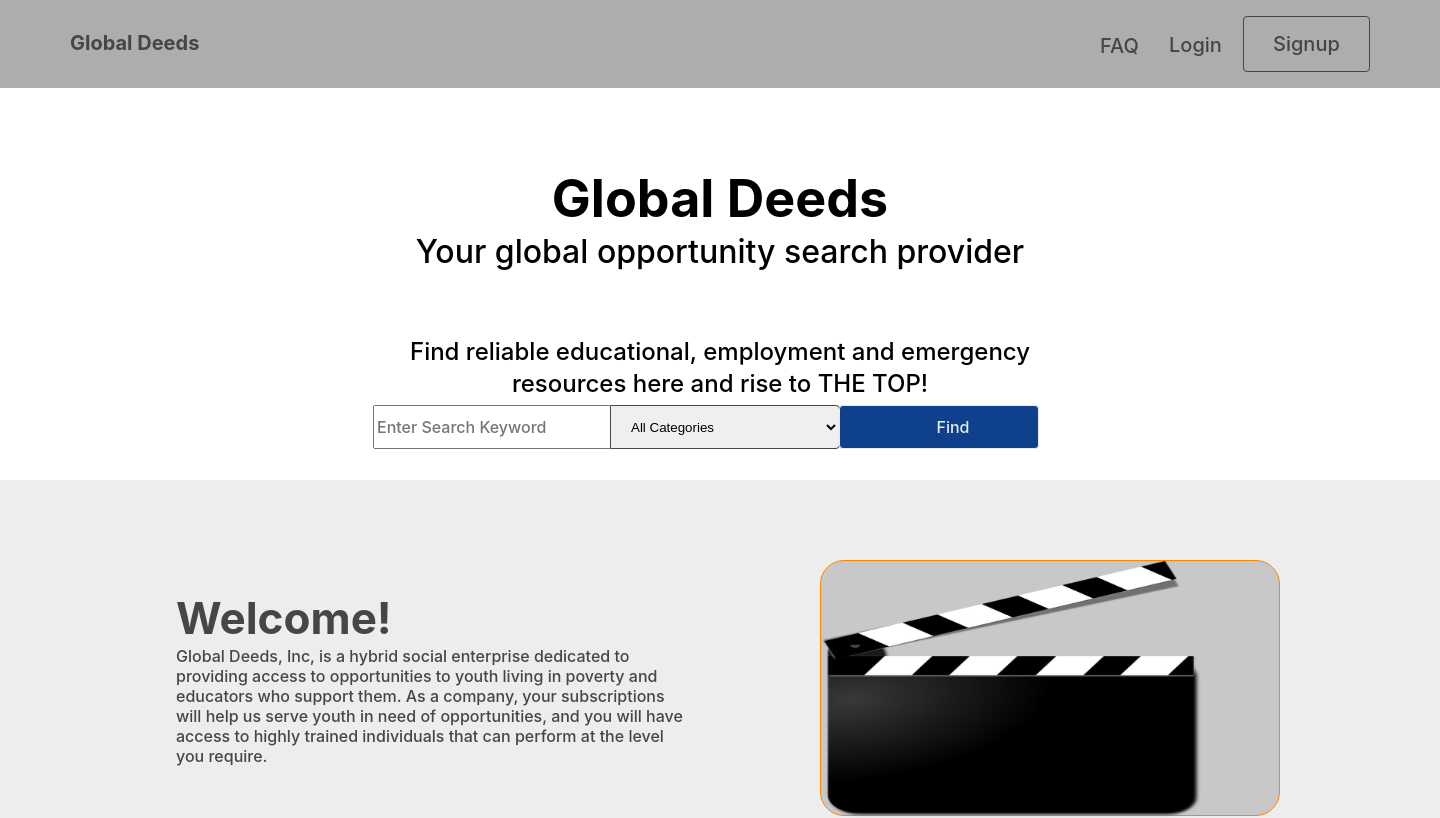
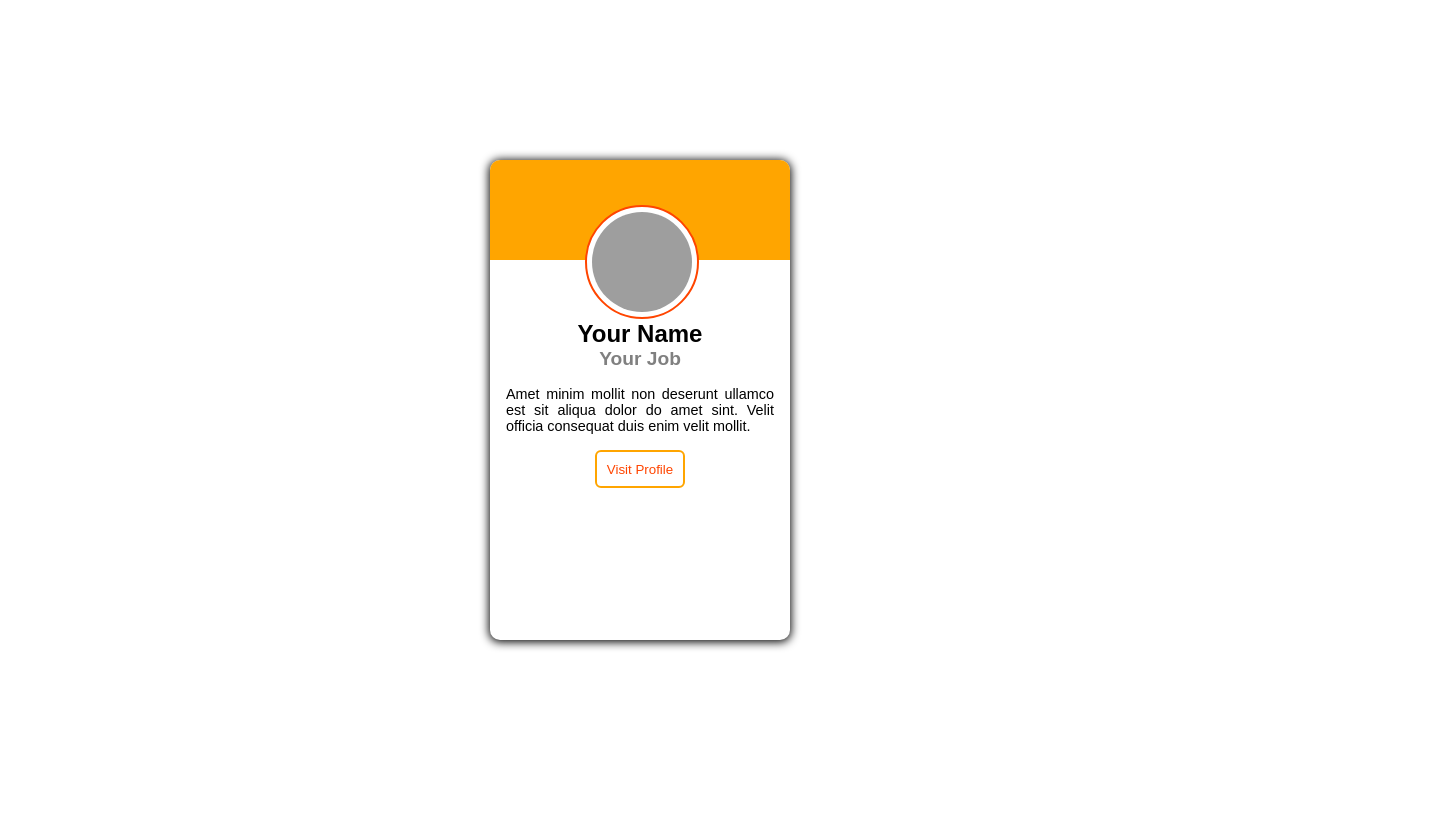
Before and after one commit to Scotty1990/equalithon, a React (Create React App) app: page / in a window 1280 px wide. Shown: the top 818 px of the page, 1440 px wide, since content can reach past the window. Built offline with nearby package versions, Linux system fonts and the light colour scheme; grey boxes are pictures that could not be loaded.

Commit message:
feat: profile and first card component

```diff
--- a/src/App.js
+++ b/src/App.js
@@ -1,12 +1,16 @@
 import './App.css';
+import './components/profileMain/profileMain.css'
 import { Route, Link } from "react-router-dom";
 import MyGDPortalPage from './components/MyGDPortalPage';
+import ProfileMain from './components/profileMain/ProfileMain';
+
+
 
 function App() {
+
   return (
     <div className="App">
-      <Route exact path="/" component={MyGDPortalPage} />
-
+      <Route exact path="/" component={ProfileMain} />
     </div>
   );
 }
--- /dev/null
+++ b/src/components/cardMain/CardMain.jsx
@@ -0,0 +1,24 @@
+import React, { useState } from 'react'
+import './cardMain.css'
+
+const CardMain = ({ name, job, about}) => {
+
+  return (
+    <div className='Card'>
+      <div className="upper-container">
+        <div className="image-container">
+          <img src="https://media.cnn.com/api/v1/images/stellar/prod/221202150632-kanye-west-file.jpg?c=original" alt="" height="100px" width="100px"/>
+        </div>
+      </div>
+      <div className="lower-container">
+        <h3>{ name } </h3>
+        <h4>{ job } </h4>
+        <p>{ about }</p>
+        <button>Visit Profile</button>
+      </div>
+
+    </div>
+  )
+}
+
+export default CardMain
--- /dev/null
+++ b/src/components/cardMain/cardMain.css
@@ -0,0 +1,80 @@
+.Card {
+    width: 300px;
+    height: 480px;
+    background: white;
+    border-radius: 10px;
+    box-shadow: 0px 1px 10px 1px black;
+    overflow: hidden;
+}
+
+.upper-container {
+    height: 100px;
+    background: orange;
+}
+
+.image-container img {
+    background: white;
+    width: 100px;
+    height: 100px;
+    border-radius: 50%;
+    padding: 5px;
+    transform: translate(95px, 45px);
+}
+
+img {
+    border: 2px solid orangered;
+}
+
+.lower-container{
+    margin-top: 60px;
+    height: 300px;
+    background: white;
+    text-align: center;
+    font-family:Arial, Helvetica, sans-serif;
+
+}
+
+.lower-container h3,h4,p {
+    margin: 0;
+    padding: 0;
+}
+
+.lower-container h3{
+    color: black;
+    font-weight: 600;
+    font-size: 1.5rem;
+}
+
+.lower-container h4{
+    color: grey;
+    font-weight: 700;
+    font-size: 1.2rem;
+}
+
+.lower-container p{
+    margin:1rem;
+    font-weight: 300;
+    font-family: sans-serif;
+    color: black;
+    font-size: 0.9rem;
+    text-align: justify;
+}
+
+button {
+    margin: 1rem;
+    margin-top: 0;
+    color: orangered;
+    font: bold;
+    background-color: white;
+    border: 2px solid orange;
+    padding: 0.6rem;
+    border-radius: 6px;
+    transition-duration: 0.1s;
+    animation: ease-in-out;
+}
+
+button:hover{
+    background: orange;
+    border: none;
+    color:white;
+}
--- /dev/null
+++ b/src/components/profileMain/ProfileMain.jsx
@@ -0,0 +1,18 @@
+import React, { useState } from 'react'
+import CardMain from '../cardMain/CardMain'
+
+
+const ProfileMain = () => {
+
+  const [name, setName] = useState('Your Name')
+  const [job, setJob] = useState('Your Job')
+  const [about, setAbout] = useState('Amet minim mollit non deserunt ullamco est sit aliqua dolor do amet sint. Velit officia consequat duis enim velit mollit.')
+
+  return (
+    <div className='Profile'>
+      <CardMain name={name} job={job} about={about}/>
+    </div>
+  )
+}
+
+export default ProfileMain
--- /dev/null
+++ b/src/components/profileMain/profileMain.css
@@ -0,0 +1,7 @@
+.Profile {
+    display: flex;
+    width: 100%;
+    height: 100vh;
+    justify-content: center;
+    align-items: center;
+}
--- a/src/index.js
+++ b/src/index.js
@@ -4,11 +4,12 @@ import './index.css';
 import App from './App';
 import reportWebVitals from './reportWebVitals';
 import { BrowserRouter as Router } from "react-router-dom";
+import ProfileMain from './components/profileMain/ProfileMain';
 
 const root = ReactDOM.createRoot(document.getElementById("root"));
 root.render(
   <Router>
-    <App />
+    <ProfileMain />
   </Router>,
   // document.getElementById("root")
 
```
